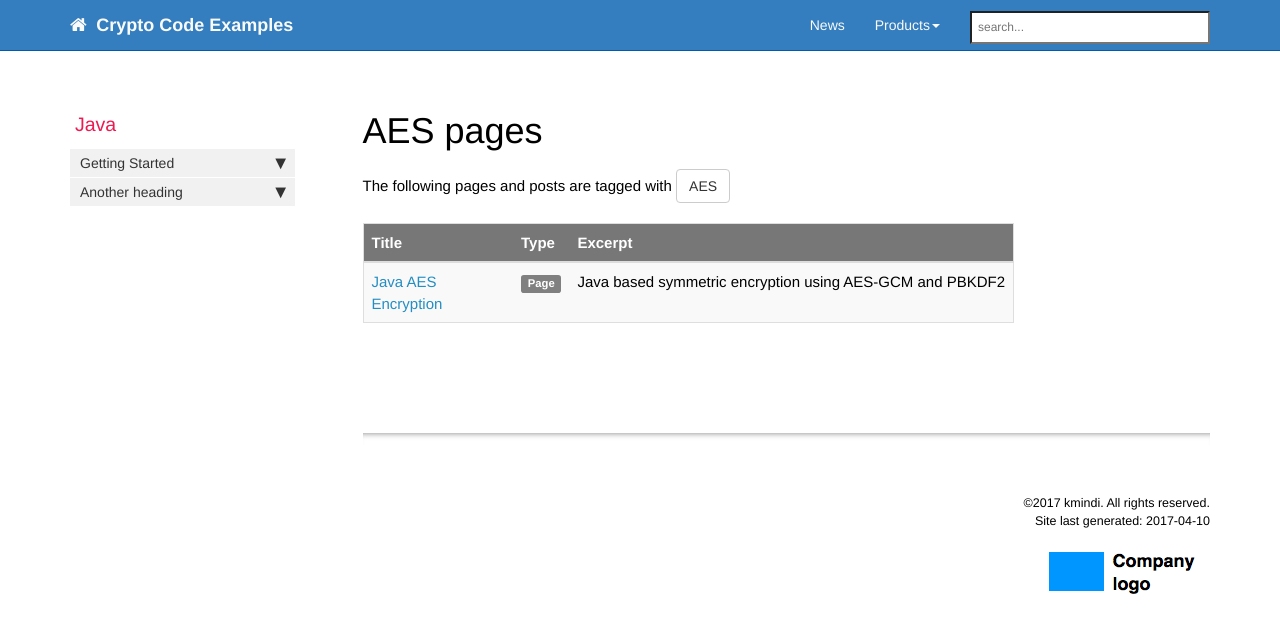
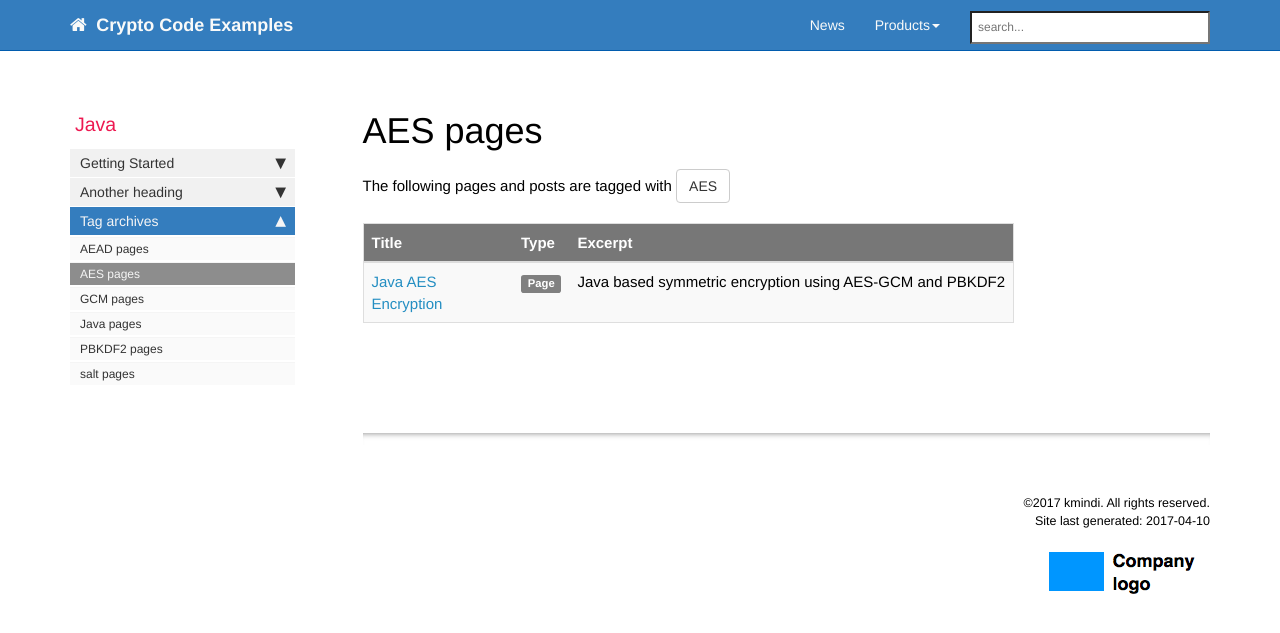
Before and after one commit to cryptoexamples/CryptoExamples, a Jekyll site: the page built from pages/tags/tag_AES.md, in a window 1280 px wide. Shown: the top 633 px of the page. Built offline with Jekyll 4.4.1, drawn with Linux system fonts in a browser that asks for light colours; nearby versions of some CDN libraries; comment, search, counter and statistics services are not loaded.

Commit message:
adds tags to product1 sidebar

```diff
--- a/_data/sidebars/product1_sidebar.yml
+++ b/_data/sidebars/product1_sidebar.yml
@@ -58,3 +58,31 @@ entries:
     - title: Sample 7
       url: /p1_sample7.html
       output: web, pdf
+
+  - title: Tag archives
+    output: web
+    folderitems:
+
+    - title: AEAD pages
+      url: /tag_AEAD.html
+      output: web
+
+    - title: AES pages
+      url: /tag_AES.html
+      output: web
+
+    - title: GCM pages
+      url: /tag_GCM.html
+      output: web
+
+    - title: Java pages
+      url: /tag_Java.html
+      output: web
+
+    - title: PBKDF2 pages
+      url: /tag_PBKDF2.html
+      output: web
+
+    - title: salt pages
+      url: /tag_salt.html
+      output: web
```
